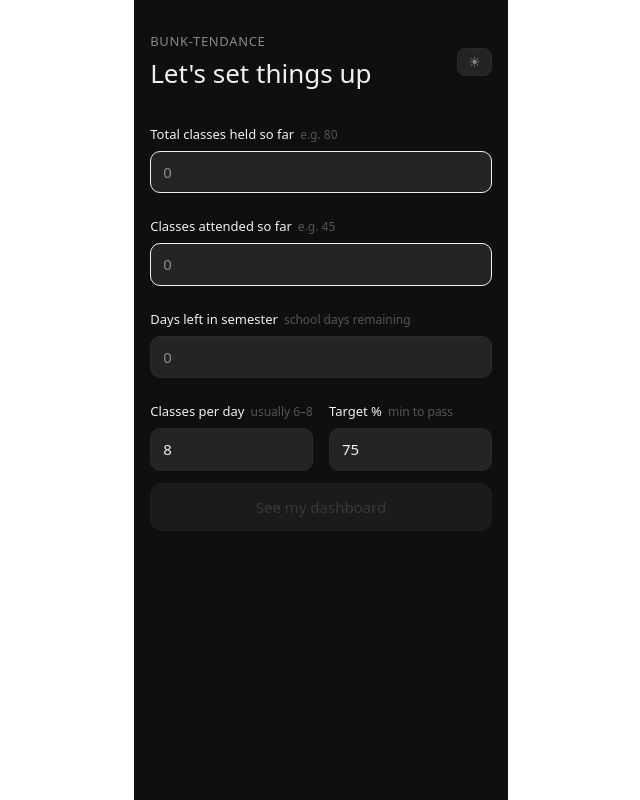
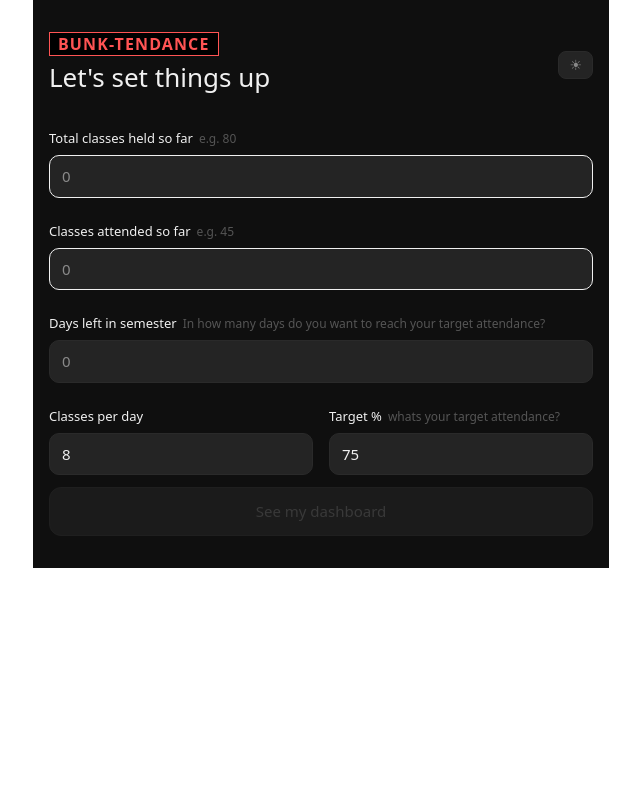
Before and after one commit to constayush/Bunk-Tendence, a Next.js app: page / in a window 1280 px wide. Shown: the whole page, without its empty margins (319-959 px from the left). Built offline with nearby package versions, Linux system fonts and the light colour scheme.

Commit message:
ui upgrades

```diff
--- a/app/page.tsx
+++ b/app/page.tsx
@@ -369,7 +369,7 @@ export default function AttendanceTracker() {
 
   if (step === "setup") {
     return (
-      <div style={{ ...vars, background: "var(--bg)", minHeight: "100vh", maxWidth: 420, margin: "0 auto", padding: "2rem 1rem", fontFamily: "system-ui, sans-serif", transition: "background 0.2s" }}>
+      <div className="min-w-full md:min-w-xl max-h-screen"  style={{ ...vars, background: "var(--bg)",  margin: "0 auto", padding: "2rem 1rem", fontFamily: "system-ui, sans-serif", transition: "background 0.2s" }}>
         <style>{`
           @keyframes shake {
             0%,100% { transform: translateX(0); }
@@ -381,10 +381,10 @@ export default function AttendanceTracker() {
         `}</style>
 
         <div style={{ display: "flex", justifyContent: "space-between", alignItems: "center", marginBottom: "1.75rem" }}>
-          <div>
-            <p style={{ fontSize: 13, color: "var(--text2)", margin: 0, fontWeight: 500, letterSpacing: "0.05em", textTransform: "uppercase" }}>
+          <div className="">
+            <span className="font-black border bg-black px-2 text-[#ff5454]" style={{  letterSpacing: "0.07em", textTransform: "uppercase" }}>
               Bunk-Tendance
-            </p>
+            </span>
             <h1 style={{ fontSize: 26, fontWeight: 500, margin: "0.15rem 0 0", color: "var(--text)" }}>
               Let's set things up
             </h1>
@@ -410,17 +410,17 @@ export default function AttendanceTracker() {
               }} />
           </Field>
 
-          <Field label="Days left in semester" hint="school days remaining" theme={theme}>
+          <Field label="Days left in semester" hint="In how many days do you want to reach your target attendance?" theme={theme}>
             <input type="number" min={0} value={daysLeft || ""} onChange={inp(setDaysLeft)}
               placeholder="0" style={iStyle(theme)} />
           </Field>
 
           <div style={{ display: "grid", gridTemplateColumns: "1fr 1fr", gap: "1rem" }}>
-            <Field label="Classes per day" hint="usually 6–8" theme={theme}>
+            <Field label="Classes per day" hint="" theme={theme}>
               <input type="number" min={1} max={20} value={classesPerDay || ""} onChange={inp(setClassesPerDay)}
                 placeholder="8" style={iStyle(theme)} />
             </Field>
-            <Field label="Target %" hint="min to pass" theme={theme}>
+            <Field label="Target %" hint="whats your target attendance?" theme={theme}>
               <input type="number" min={1} max={100} value={targetPercent || ""} onChange={inp(setTargetPercent)}
                 placeholder="75" style={iStyle(theme)} />
             </Field>
@@ -464,17 +464,21 @@ export default function AttendanceTracker() {
   }
 
   return (
-    <div style={{ ...vars, background: "var(--bg)", minHeight: "100vh", maxWidth: 420, margin: "0 auto", padding: "1.5rem 1rem", fontFamily: "system-ui, sans-serif", transition: "background 0.2s" }}>
+    <div className="min-w-full md:min-w-xl max-h-screen" style={{ ...vars, background: "var(--bg)",  margin: "0 auto", padding: "1.5rem 1rem", fontFamily: "system-ui, sans-serif", transition: "background 0.2s" }}>
 
       <div style={{ display: "flex", justifyContent: "space-between", alignItems: "center", marginBottom: "1.5rem" }}>
-        <p style={{ margin: 0, fontSize: 13, fontWeight: 500, color: "var(--text2)", letterSpacing: "0.05em", textTransform: "uppercase" }}>
-          Attendance
-        </p>
+           <span className="font-black border bg-black px-2 text-[#ff5454]" style={{  letterSpacing: "0.07em", textTransform: "uppercase" }}>
+              Bunk-Tendance
+            </span>
+
         <div style={{ display: "flex", gap: 8, alignItems: "center" }}>
-          <ThemeBtn theme={theme} onToggle={() => setTheme(th => th === "dark" ? "light" : "dark")} />
-          <button onClick={reset} style={{ background: "none", border: "none", fontSize: 12, color: "var(--text3)", cursor: "pointer", padding: "4px 8px" }}>
-            Reset
-          </button>
+
+          <button onClick={() => setStep("setup")} className="border bg-black rounded-xl px-2 py-1 m-1" style={{
+
+        fontSize: 13, cursor: "pointer"
+      }}>
+        ← Edit entries
+      </button> <ThemeBtn theme={theme} onToggle={() => setTheme(th => th === "dark" ? "light" : "dark")} />
         </div>
       </div>
 
@@ -562,12 +566,7 @@ export default function AttendanceTracker() {
         </button>
       </div>
 
-      <button onClick={() => setStep("setup")} style={{
-        marginTop: "1rem", background: "none", border: "none",
-        fontSize: 13, color: "var(--text3)", cursor: "pointer", padding: "4px 0"
-      }}>
-        ← Edit settings
-      </button>
+
     </div>
   );
 }
```
